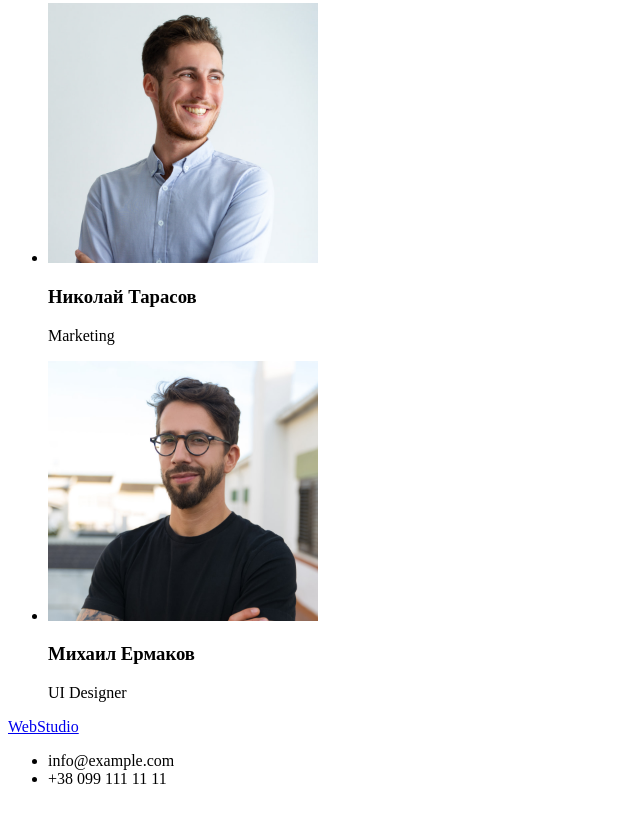
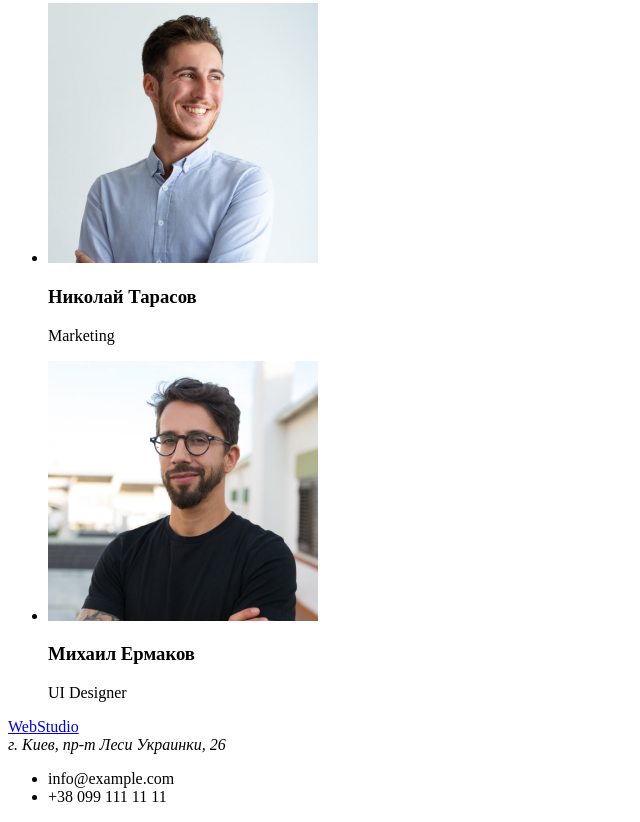
Before and after one commit to VitaliiPoliatykin/goit-markup-hw-01, a plain HTML site: page index.html in a window 1280 px wide. Shown: the part 2333-3155 px from the top of the page, without its empty margins (0-640 px from the left). Drawn offline with Linux system fonts and the light colour scheme.

Commit message:
Добавляет тег <address>

```diff
--- a/index.html
+++ b/index.html
@@ -92,9 +92,7 @@
         <!--Логотип-->
         <a href="/">WebStudio</a>
         <!--Юридический адрес-->
-        <address>
-
-        </address>
+        <address>г. Киев, пр-т Леси Украинки, 26</address>
         <!--Контактные данные-->
         <ul>
            <li>info@example.com</li>
```
